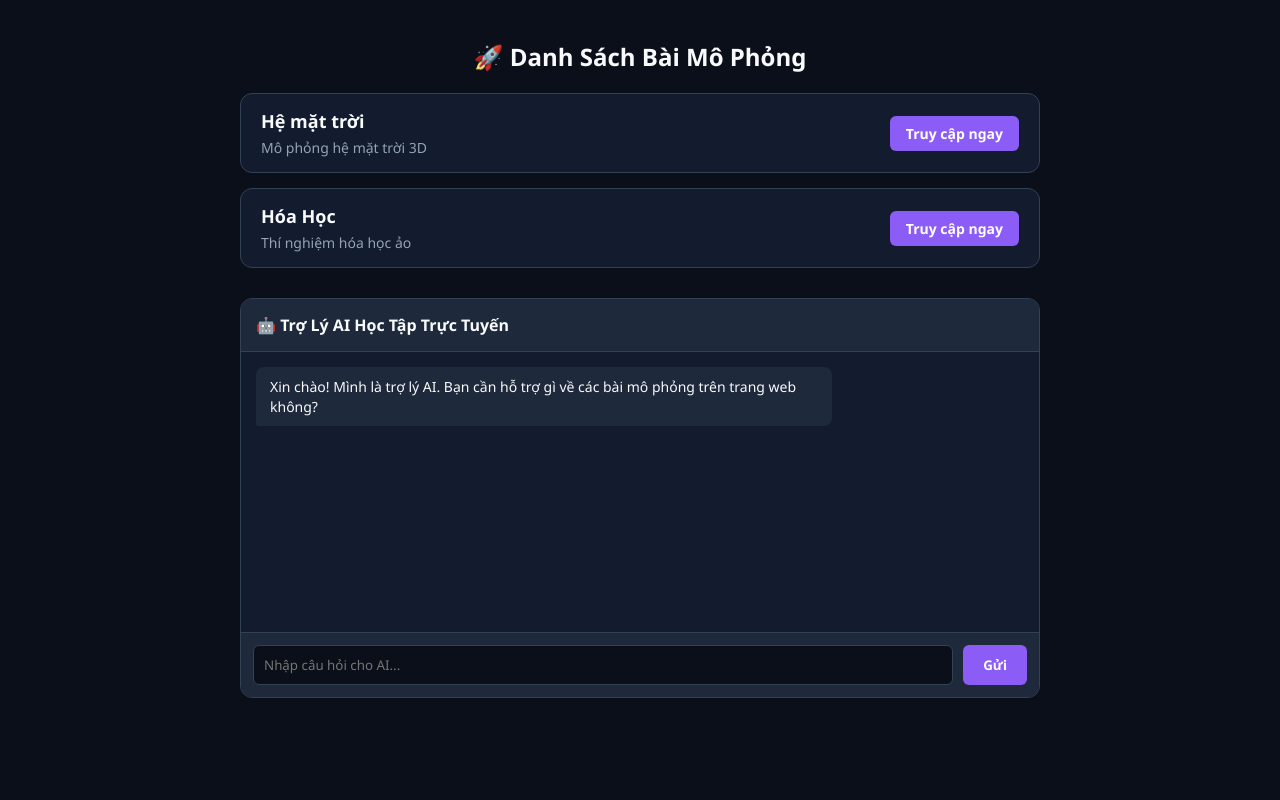
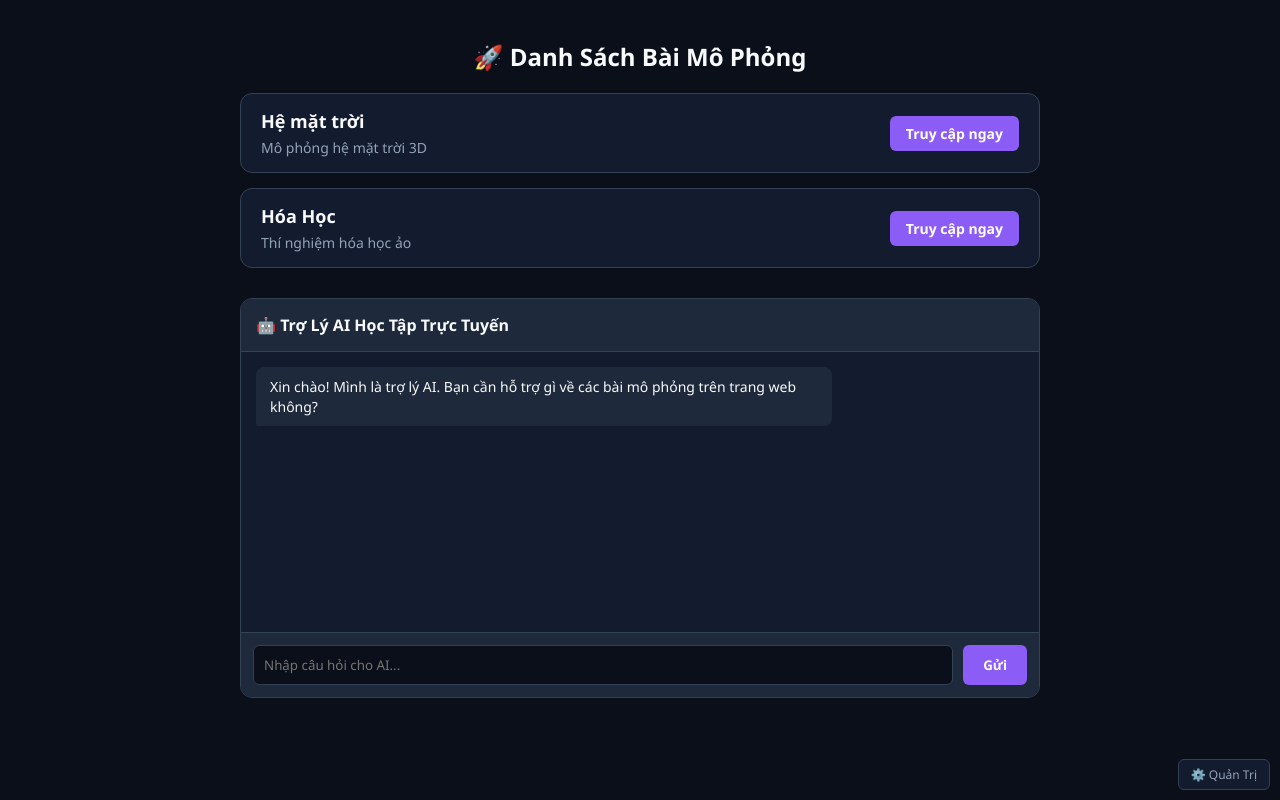
Before and after one commit to vothikimanh1243-eng/hoc-tap-ai, a website: page index.html in a window 1280 px wide. Drawn offline with Linux system fonts and the light colour scheme.

Commit message:
index.html

```diff
--- a/index.html
+++ b/index.html
@@ -128,5 +128,6 @@ window.addEventListener('keydown', function(e) {
     }
 });
     </script>
+    <a href="admin.html" style="position: fixed; bottom: 10px; right: 10px; color: #94a3b8; font-size: 12px; text-decoration: none; background: #131b2e; padding: 6px 12px; border-radius: 6px; border: 1px solid #334155;">⚙️ Quản Trị</a>
 </body>
 </html>
```
